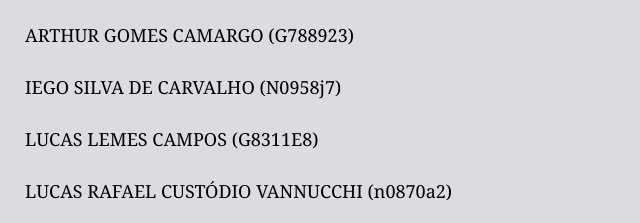
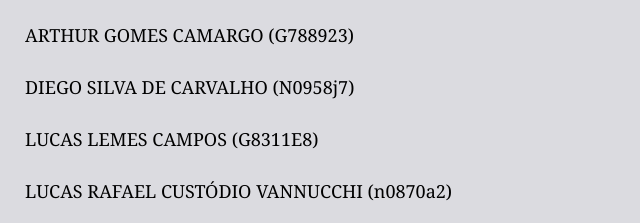
Before and after one commit to LrVannucchi/APS-LrVannucchi.github.io, a plain HTML site: page fundadores.html in a window 1280 px wide. Shown: the part 133-356 px from the top of the page, 0-640 px from the left. Drawn offline with Linux system fonts and the light colour scheme.

Commit message:
Update fundadores.html

```diff
--- a/fundadores.html
+++ b/fundadores.html
@@ -30,7 +30,7 @@
     <div class="conteudo">
         <h3>Alunos de SI da UNIP SWIFT Campinas-SP</h3><br>
         <p>ARTHUR GOMES CAMARGO (G788923)</p><br>
-        <p>IEGO SILVA DE CARVALHO (N0958j7)</p><br>
+        <p>DIEGO SILVA DE CARVALHO (N0958j7)</p><br>
         <p>LUCAS LEMES CAMPOS (G8311E8)</p><br>
         <p>LUCAS RAFAEL CUSTÓDIO VANNUCCHI (n0870a2)</p><br>
         <p>CAROLINA APRIGIO BROTTO (G744AB3)</p><br>
```
